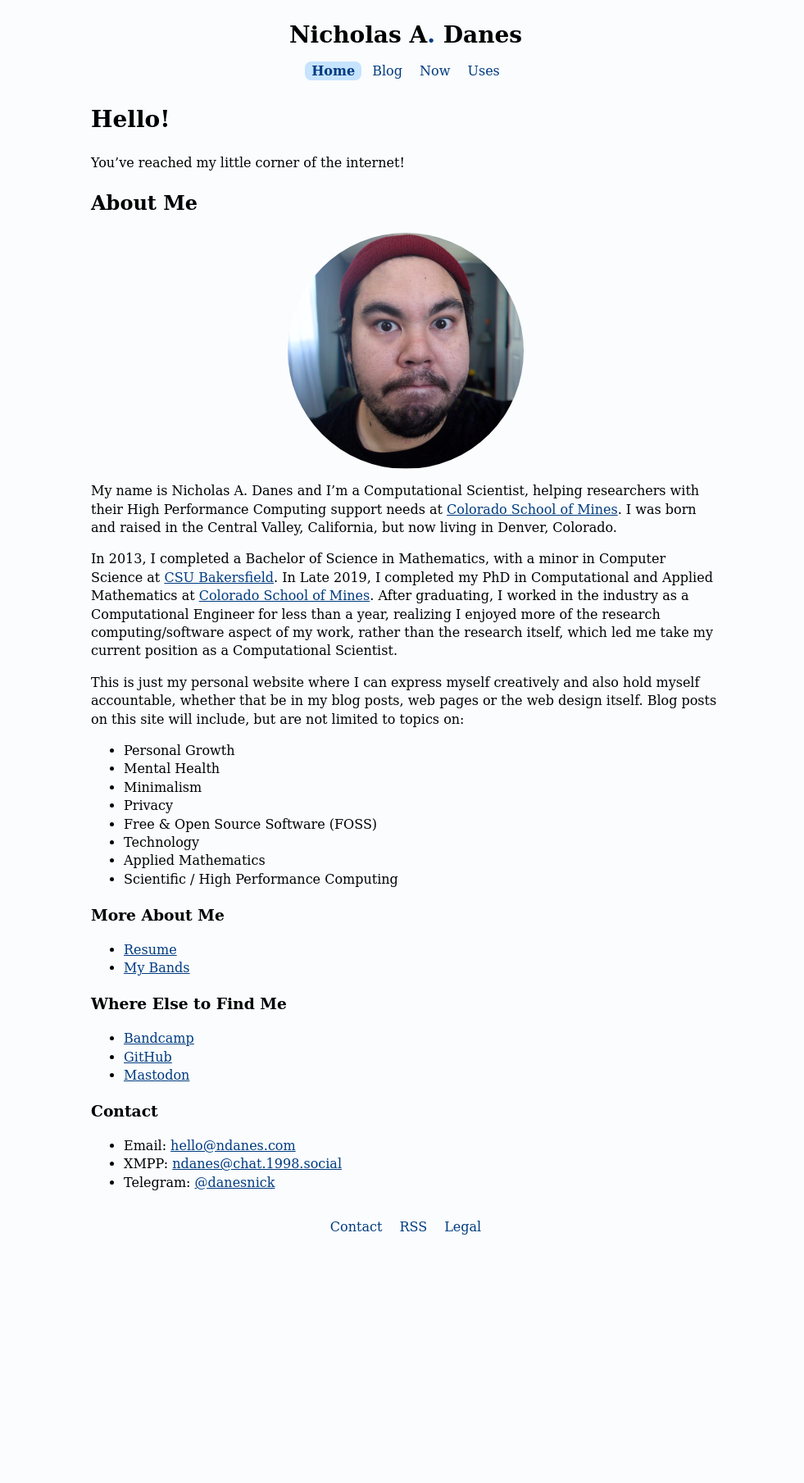
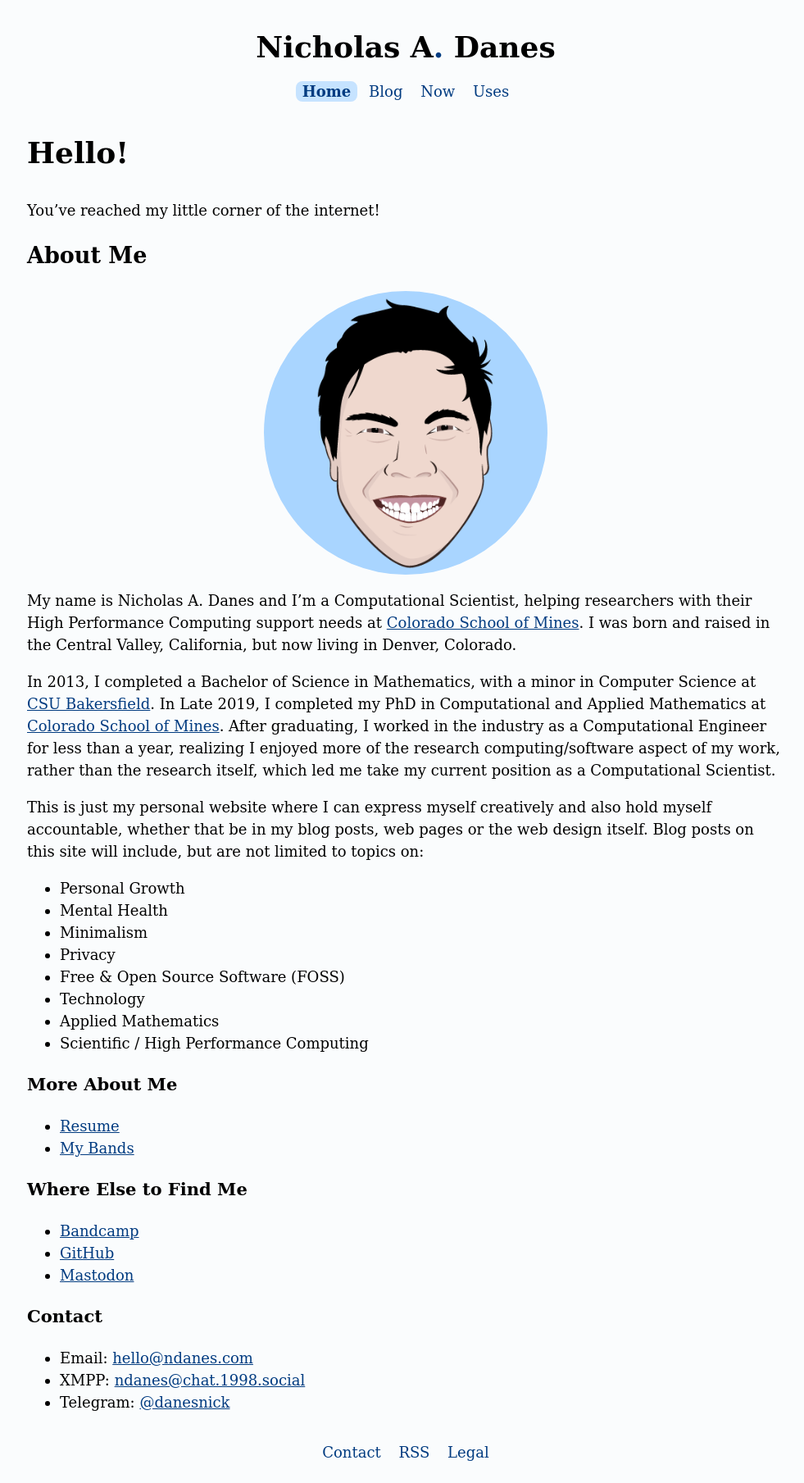
Before and after one commit to danesnick/old_website, a Jekyll site: the page built from index.markdown, in a window 1280 px wide. Shown: the whole page at 82% size, without its empty margins (145-1126 px from the left). Built offline with Jekyll 4.4.1, drawn with Linux system fonts in a browser that asks for light colours; before the commit the page ends 1533 px from its top, so only the background shows below that.

Commit message:
Went back to cartoon avatar and updated CSS. Also fixes on blog page formatting

```diff
--- a/_layouts/blog.html
+++ b/_layouts/blog.html
@@ -28,7 +28,7 @@ layout: default
     {% else %}
         {% if this_year != next_year %}
 	</table>
-        <h3 id="{{ next_year }}-ref">{{next_year}}</h3>
+        <h2 id="{{ next_year }}-ref">{{next_year}}</h2>
 	<table>
     	{% endif %}
     {% endif %}
--- a/assets/css/style.scss
+++ b/assets/css/style.scss
@@ -26,15 +26,11 @@
   }
 }
 
-
-
-
-
 /* ------- Body ------- */
 
 html {
-  font-size: 16px;
-  line-height: 1.4;
+  font-size: 18px;
+  line-height: 1.5;
   font-family: Constantia, "Lucida Bright", Lucidabright, "Lucida Serif", Lucida, "DejaVu Serif", "Bitstream Vera Serif", "Liberation Serif", Georgia, serif;
   color: var(--textcolor);
   background: var(--bgcolor);
@@ -44,7 +40,7 @@ html {
 body {
   margin: 0 auto !important;
   padding: 0 1em;
-  max-width: 800px;
+  max-width: 960px;
 }
 
 div {
@@ -57,13 +53,12 @@ h1.title {
 }
 
 h1 {
-  font-size: 1.75em;
+  font-size: 2.0em;
 }
 
 span.dot {
   color: var(--highlight);
 }
-
 
 header {
   margin-bottom: 0px;
@@ -75,6 +70,12 @@ nav {
   a {
       text-decoration: none;
   }
+}
+
+.avatar {
+   border-radius: 100%;
+   width: 50%;
+   background: var(--navbgcolor);
 }
 
 ul.navigation {
--- a/index.markdown
+++ b/index.markdown
@@ -11,7 +11,7 @@ You've reached my little corner of the internet!
 ## About Me
 
 <figure>
- <img style="width:50%; border-radius:100%;" src="/images/me_header.png" alt="Me!">
+ <img class="avatar" src="/images/me_header.png" alt="Me!">
 </figure>
 
 My name is Nicholas A. Danes and I'm a Computational Scientist, helping researchers with their High Performance Computing support needs at [Colorado School of Mines](https://ciarc.mines.edu). I was born and raised in the Central Valley, California, but now living in Denver, Colorado.
```
Also changed, not shown: images/me_header.png.
